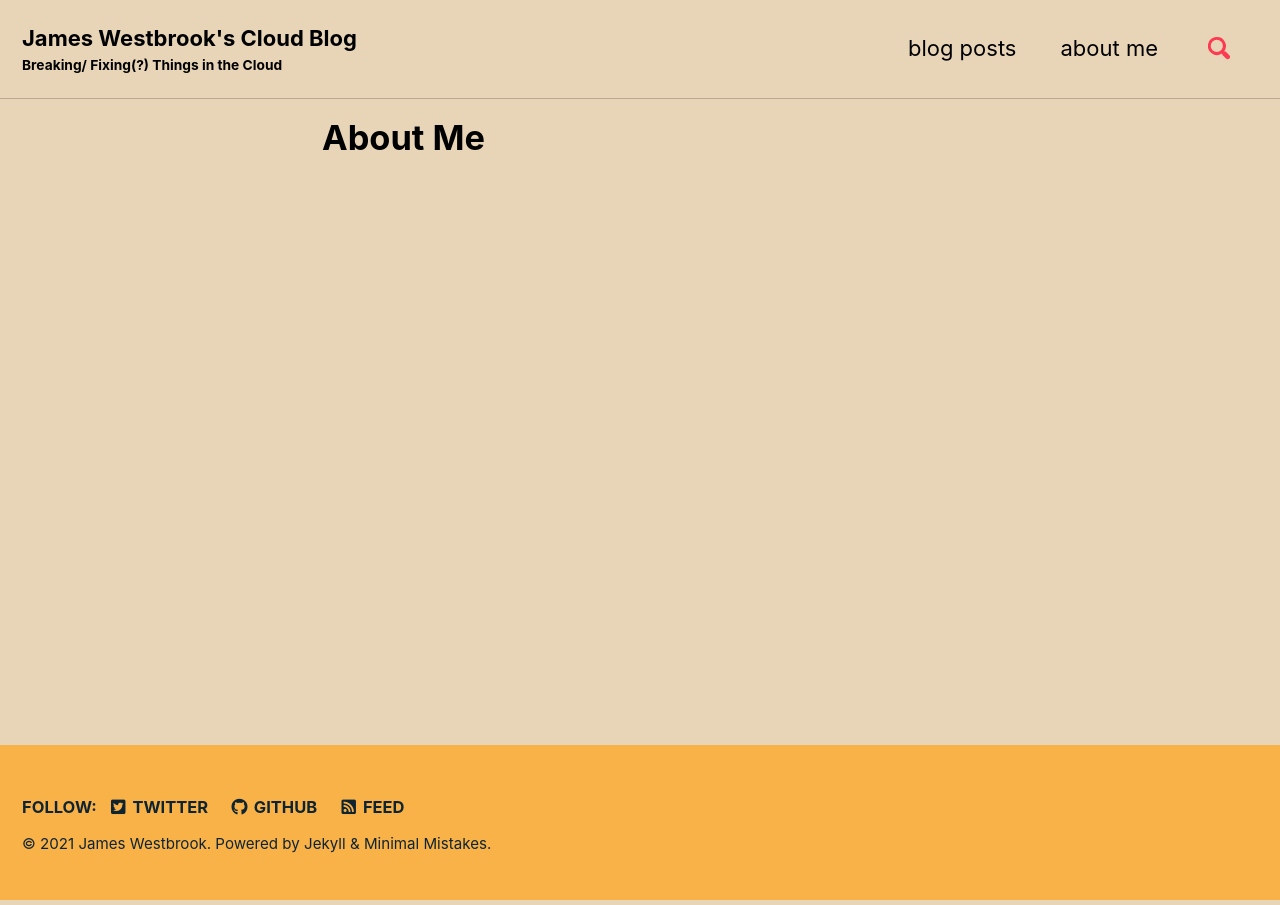
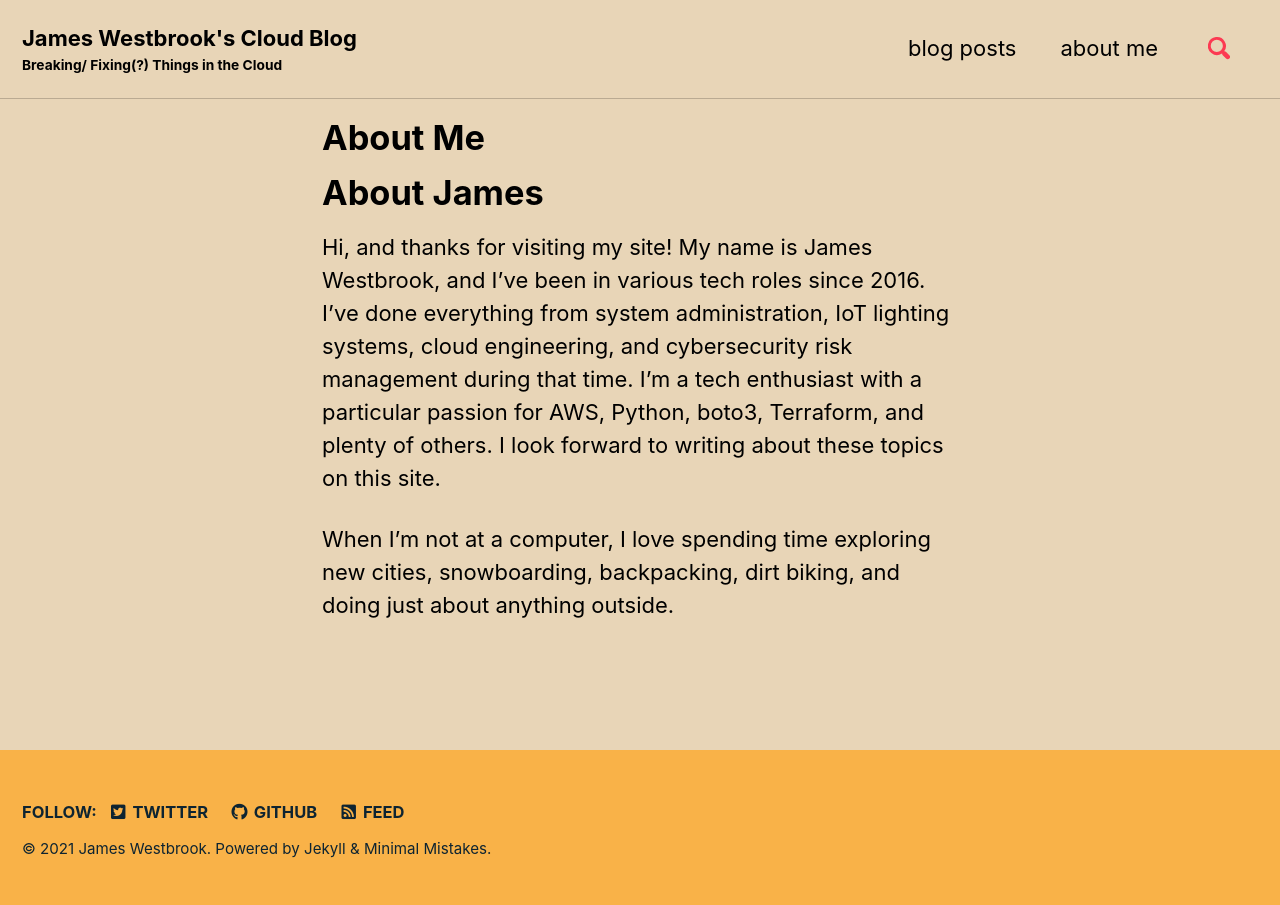
Before and after one commit to i-ate-a-vm/i-ate-a-vm.github.io, a Jekyll site: the page built from _pages/about-me.md, in a window 1280 px wide. Built offline with Jekyll 4.4.1, drawn with Linux system fonts in a browser that asks for light colours; cached includes are drawn as plain includes.

Commit message:
Added info to about-me

```diff
--- a/_pages/about-me.md
+++ b/_pages/about-me.md
@@ -3,3 +3,8 @@ title: "About Me"
 layout: single
 permalink: /about-me/
 ---
+
+# About James
+Hi, and thanks for visiting my site! My name is James Westbrook, and I've been in various tech roles since 2016. I've done everything from system administration, IoT lighting systems, cloud engineering, and cybersecurity risk management during that time. I'm a tech enthusiast with a particular passion for AWS, Python, boto3, Terraform, and plenty of others. I look forward to writing about these topics on this site.
+
+When I'm not at a computer, I love spending time exploring new cities, snowboarding, backpacking, dirt biking, and doing just about anything outside.
```
Also changed, not shown: _pages/about.md (deleted, +0 -1 lines).
